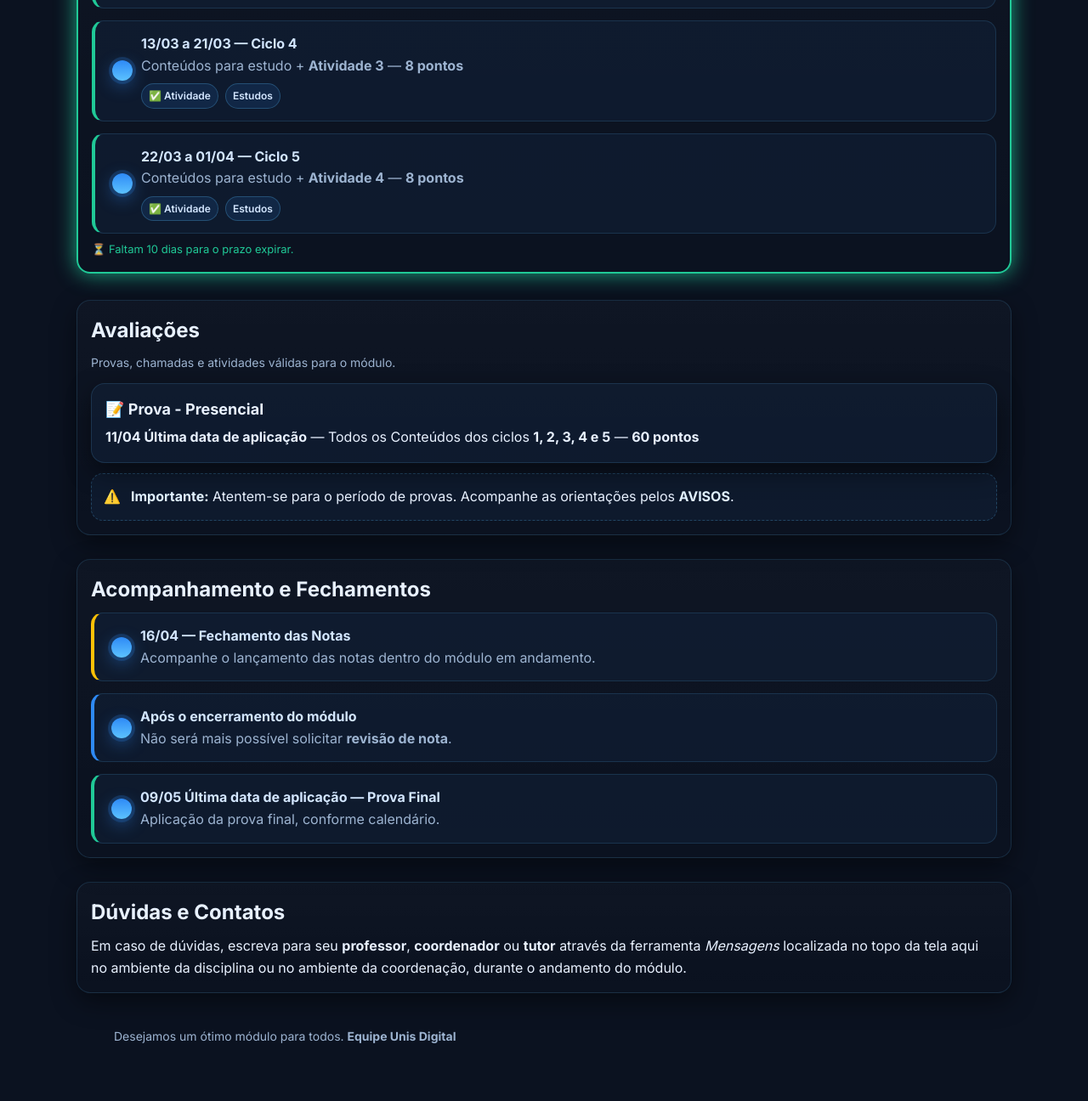
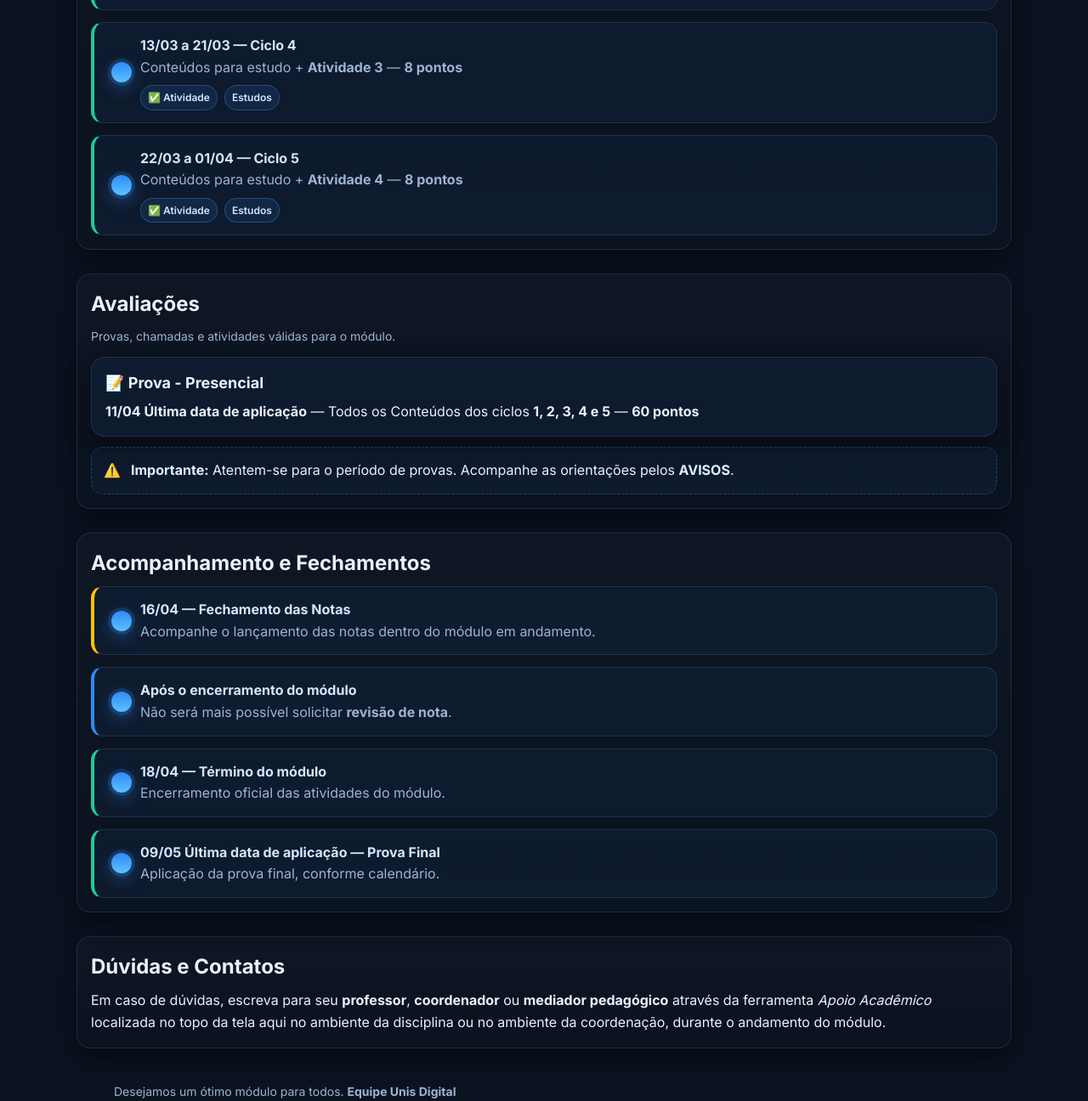
Before and after one commit to geadsystem8-alt/home-lxp, a plain HTML site: page ei.html in a window 1280 px wide. Shown: the part 771-2067 px from the top of the page at 85% size. Before the commit the page ends 2003 px from the top, so only its background shows below. Drawn offline with Linux system fonts and the light colour scheme.

Commit message:
Ajuste no destaque dos cards e atualização de informações de apoio ao aluno.

```diff
--- a/ei.html
+++ b/ei.html
@@ -230,10 +230,10 @@
               <div class="when">Após o encerramento do módulo</div>
               <div class="what">Não será mais possível solicitar <strong>revisão de nota</strong>.</div>
             </div>
-            <!--<div class="item ok">
-              <div class="when">??/?? — Término do módulo</div>
+            <div class="item ok">
+              <div class="when">18/04 — Término do módulo</div>
               <div class="what">Encerramento oficial das atividades do módulo.</div>
-            </div>-->
+            </div>
             <div class="item ok">
               <div class="when">09/05 Última data de aplicação — Prova Final</div>
               <div class="what">Aplicação da prova final, conforme calendário.</div>
@@ -247,7 +247,7 @@
       <div class="grid">
         <div class="card" style="grid-column: span 12;">
           <h2 id="contatos-title" style="margin:0 0 8px">Dúvidas e Contatos</h2>
-          <p>Em caso de dúvidas, escreva para seu <strong>professor</strong>, <strong>coordenador</strong> ou <strong>tutor</strong> através da ferramenta <em>Mensagens</em> localizada no topo da tela aqui no ambiente da disciplina ou no ambiente da coordenação, durante o andamento do módulo.</p>
+          <p>Em caso de dúvidas, escreva para seu <strong>professor</strong>, <strong>coordenador</strong> ou <strong>mediador pedagógico</strong> através da ferramenta <em>Apoio Acadêmico</em> localizada no topo da tela aqui no ambiente da disciplina ou no ambiente da coordenação, durante o andamento do módulo.</p>
         </div>
       </div>
     </section>
@@ -300,7 +300,7 @@
     const today = new Date(); today.setHours(0,0,0,0);
 
     // candidatos: itens da timeline + apenas cards filhos (sem outros cards dentro)
-    const candidates = Array.from(document.querySelectorAll('.timeline .item, main .card:not(:has(.card))'
+    const candidates = Array.from(document.querySelectorAll('.timeline .item'
 ));
 
 
```
Also changed, not shown: index.html (+5 -5 lines), tecnico.html (+5 -5 lines).
